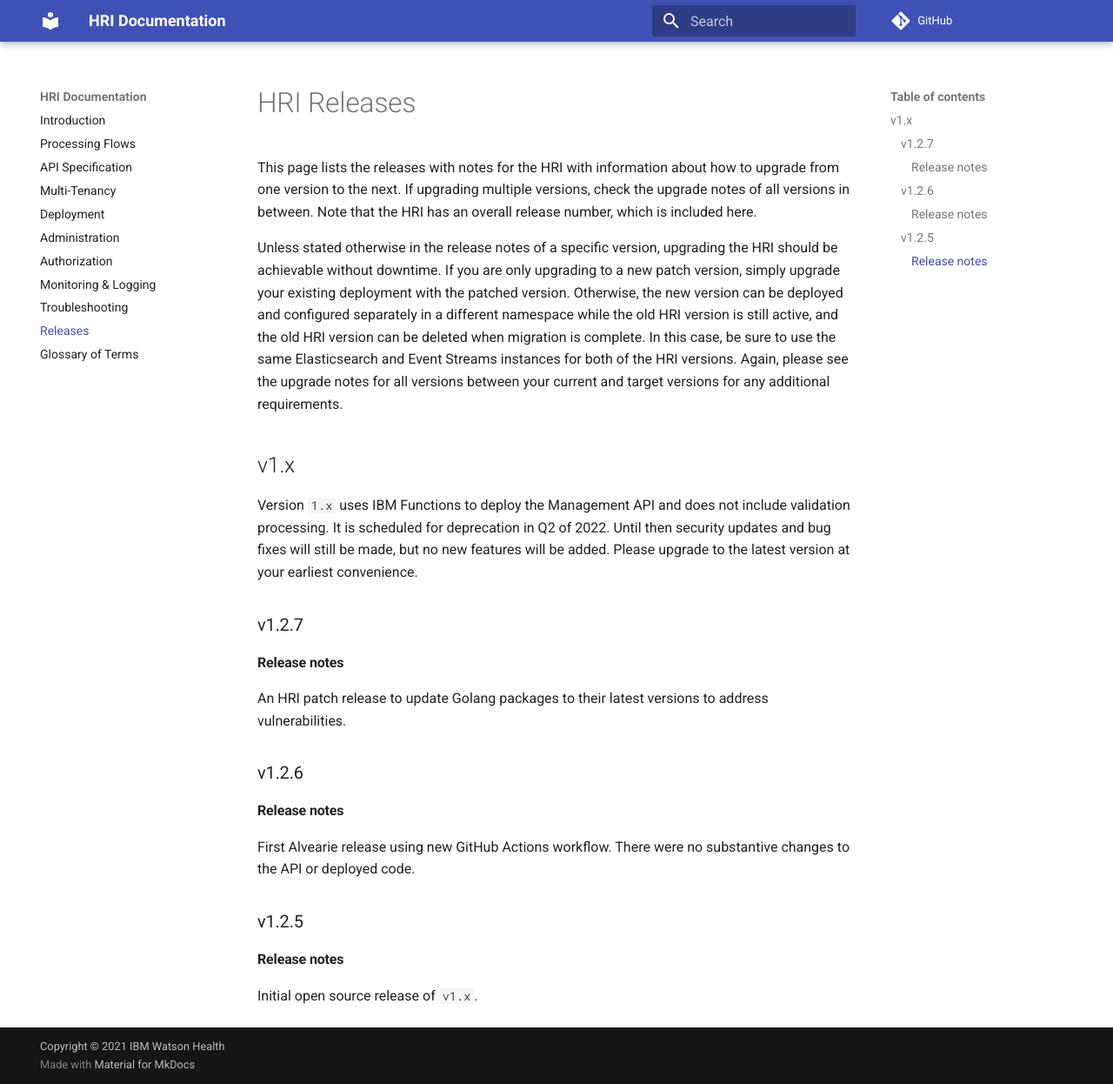
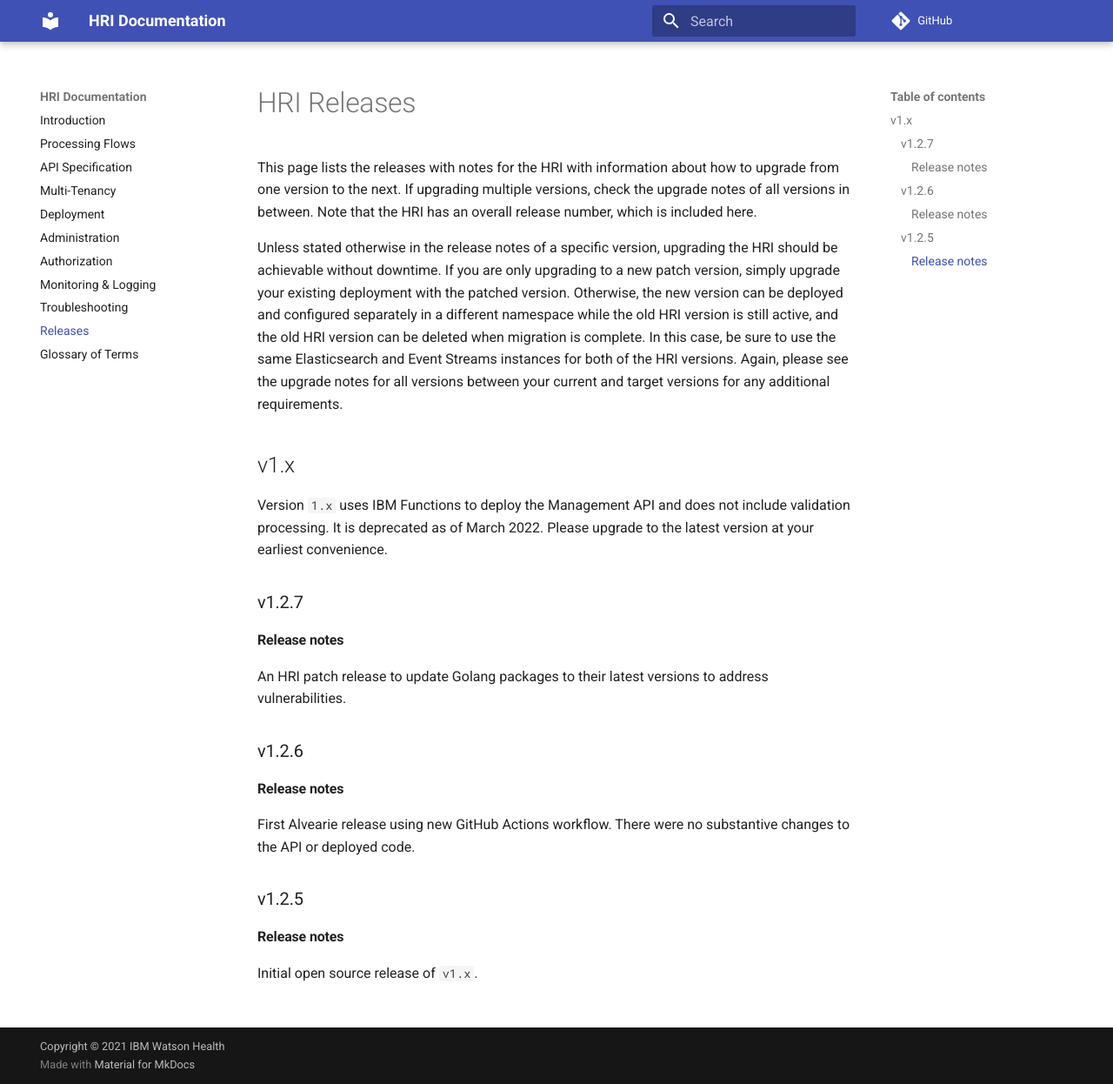
Before and after one commit to Alvearie/HRI, an MkDocs documentation site: the page built from documentation/releases.md, in a window 1280 px wide and 1246 px high. Shown: the whole window at 87% size. Built offline with MkDocs 1.6.1 and Material for MkDocs 9.7.7, drawn with Linux system fonts in a browser that asks for light colours; comment, search, counter and statistics services are not loaded; the version menu is left out.

Commit message:
Add deprecation statement
Signed-off-by: Alisa Kotliarova <alisa@ibm.com>

```diff
--- a/documentation/releases.md
+++ b/documentation/releases.md
@@ -5,7 +5,7 @@ This page lists the releases with notes for the HRI with information about how t
 Unless stated otherwise in the release notes of a specific version, upgrading the HRI should be achievable without downtime. If you are only upgrading to a new patch version, simply upgrade your existing deployment with the patched version. Otherwise, the new version can be deployed and configured separately in a different namespace while the old HRI version is still active, and the old HRI version can be deleted when migration is complete. In this case, be sure to use the same Elasticsearch and Event Streams instances for both of the HRI versions. Again, please see the upgrade notes for all versions between your current and target versions for any additional requirements.
 
 ## v1.x
-Version `1.x` uses IBM Functions to deploy the Management API and does not include validation processing. It is scheduled for deprecation in Q2 of 2022. Until then security updates and bug fixes will still be made, but no new features will be added. Please upgrade to the latest version at your earliest convenience.
+Version `1.x` uses IBM Functions to deploy the Management API and does not include validation processing.  It is deprecated as of March 2022. Please upgrade to the latest version at your earliest convenience.
 
 ### v1.2.7
 
```
